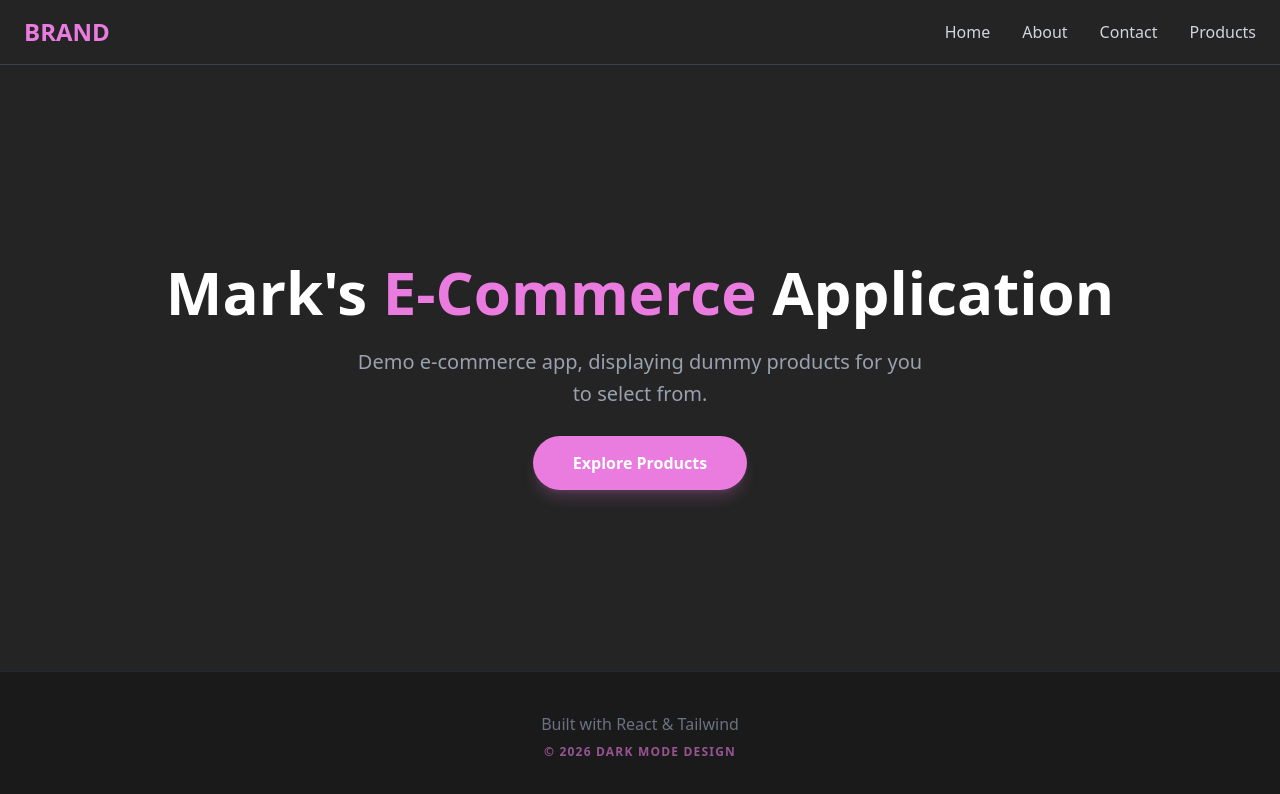
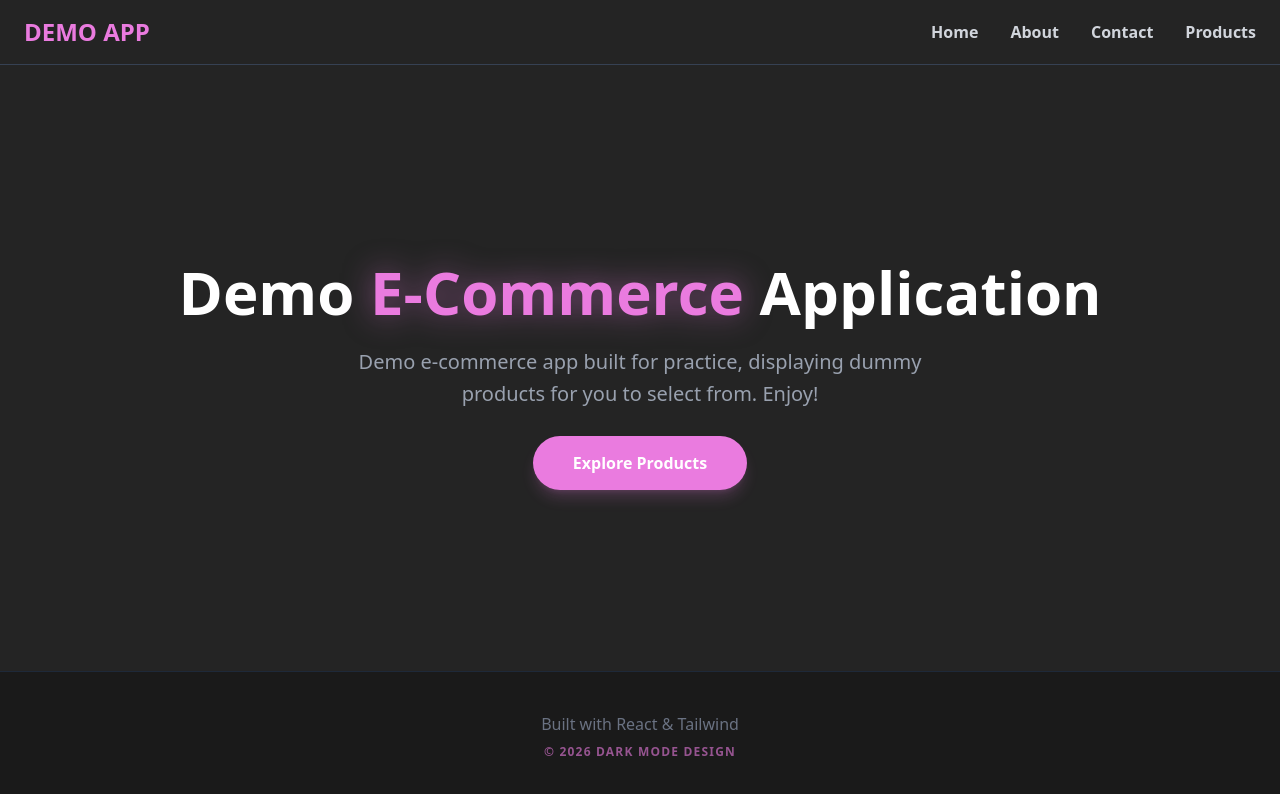
Before and after one commit to markfinerty/demo-e-commerce, a React (Vite) app: page / in a window 1280 px wide. Shown: the top 794 px of the page. Built offline with nearby package versions, Linux system fonts and the light colour scheme.

Commit message:
style: small style changes to a few pages

```diff
--- a/src/components/Navbar.tsx
+++ b/src/components/Navbar.tsx
@@ -5,9 +5,9 @@ export function Navbar() {
     <nav className="bg-[#242424] border-b border-gray-700 px-6 py-4">
       <div className="max-w-7xl mx-auto flex justify-between items-center">
         <Link to="/" className="text-2xl font-bold text-[#ea7bdf]">
-          BRAND
+          DEMO APP
         </Link>
-        <div className="space-x-8 text-gray-300 font-medium">
+        <div className="space-x-8 text-gray-300 font-semibold">
           <Link to="/" className="hover:text-[#ea7bdf] transition-colors">
             Home
           </Link>
--- a/src/pages/AboutPage.tsx
+++ b/src/pages/AboutPage.tsx
@@ -68,13 +68,17 @@ export default function AboutPage() {
         <div className="grid grid-cols-2 md:grid-cols-4 gap-4">
           {[
             { label: "Frontend", tech: "React.js" },
+            { label: "Language", tech: "TypeScript" },
             { label: "Styling", tech: "Tailwind CSS" },
             { label: "Routing", tech: "React Router" },
             { label: "Data", tech: "REST API" },
+            { label: "Cloud", tech: "AWS Services" },
+            { label: "Source Control", tech: "Git & GitHub" },
+            { label: "CI/CD", tech: "AWS CodePipeline" },
           ].map((item, i) => (
             <div
               key={i}
-              className="bg-[#1a1a1a] border border-gray-800 p-6 rounded-xl hover:border-[#ea7bdf]/40 transition-colors"
+              className="bg-[#1a1a1a] border border-gray-800 p-5 rounded-xl hover:border-[#ea7bdf]/40 transition-colors"
             >
               <p className="text-xs text-gray-500 uppercase font-bold mb-1">
                 {item.label}
@@ -91,7 +95,7 @@ export default function AboutPage() {
           Interested in the source code?
         </p>
         <a
-          href="https://github.com"
+          href="https://github.com/markfinerty/demo-e-commerce"
           target="_blank"
           rel="noreferrer"
           className="inline-block border border-[#ea7bdf] text-[#ea7bdf] px-8 py-3 rounded-full font-bold hover:bg-[#ea7bdf] hover:text-white transition-all duration-300 shadow-[0_0_20px_rgba(234,123,223,0.2)]"
--- a/src/pages/HomePage.tsx
+++ b/src/pages/HomePage.tsx
@@ -4,12 +4,20 @@ export default function HomePage() {
   return (
     <div className="text-center py-20">
       <h1 className="text-6xl font-black text-white mb-6">
-        Mark's <span className="text-[#ea7bdf]">E-Commerce</span> Application
+        Demo{" "}
+        <span className="text-[#ea7bdf] drop-shadow-[0_0_15px_rgba(234,123,223,0.5)]">
+          E-Commerce
+        </span>{" "}
+        Application
       </h1>
       <p className="text-gray-400 text-xl max-w-xl mx-auto mb-10 leading-relaxed">
-        Demo e-commerce app, displaying dummy products for you to select from.
+        Demo e-commerce app built for practice, displaying dummy products for
+        you to select from. Enjoy!
       </p>
-      <Link to="/products" className="bg-[#ea7bdf] text-white px-10 py-4 rounded-full font-bold hover:scale-105 transition-transform shadow-lg shadow-[#ea7bdf]/20">
+      <Link
+        to="/products"
+        className="bg-[#ea7bdf] text-white px-10 py-4 rounded-full font-bold hover:scale-105 transition-transform shadow-lg shadow-[#ea7bdf]/20"
+      >
         Explore Products
       </Link>
     </div>
```
